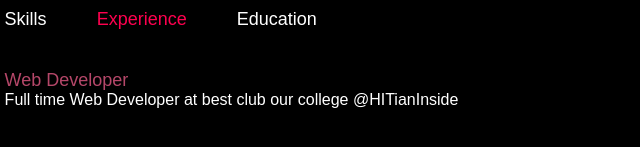
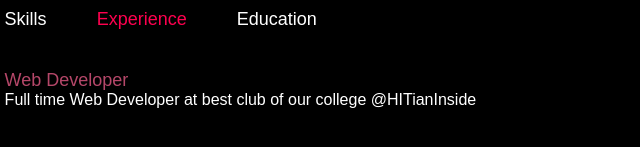
Before and after one commit to ctrl-ayush/Personal-portfolio, a plain HTML site: page Portfolio/index.html in a window 1280 px wide. Both pictures are taken after a click on the element "Experience". Shown: the part 1082-1229 px from the top of the page, 533-1173 px from the left. Drawn offline with nearby package versions, Linux system fonts and the light colour scheme.

Commit message:
Update index.html

```diff
--- a/Portfolio/index.html
+++ b/Portfolio/index.html
@@ -62,7 +62,7 @@
                 </div>
                 <div class="tab-contents" id="experience">
                     <ul>
-                        <li><span>Web Developer</span><br>Full time Web Developer at best club our college @HITianInside</li>
+                        <li><span>Web Developer</span><br>Full time Web Developer at best club of our college @HITianInside</li>
 
                     </ul>
                 </div>
```
